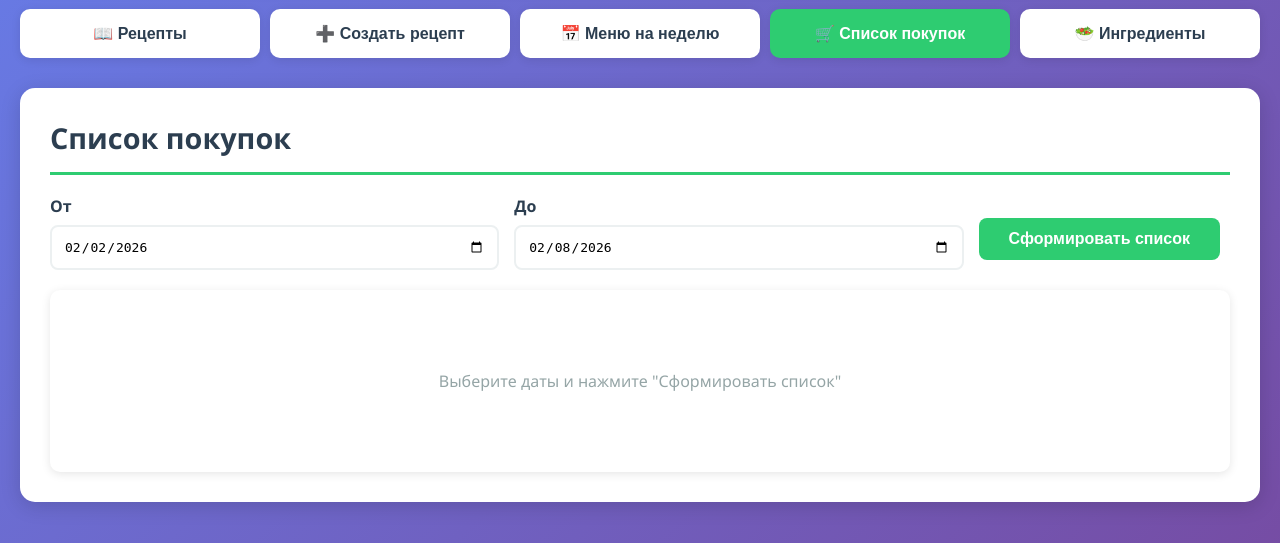
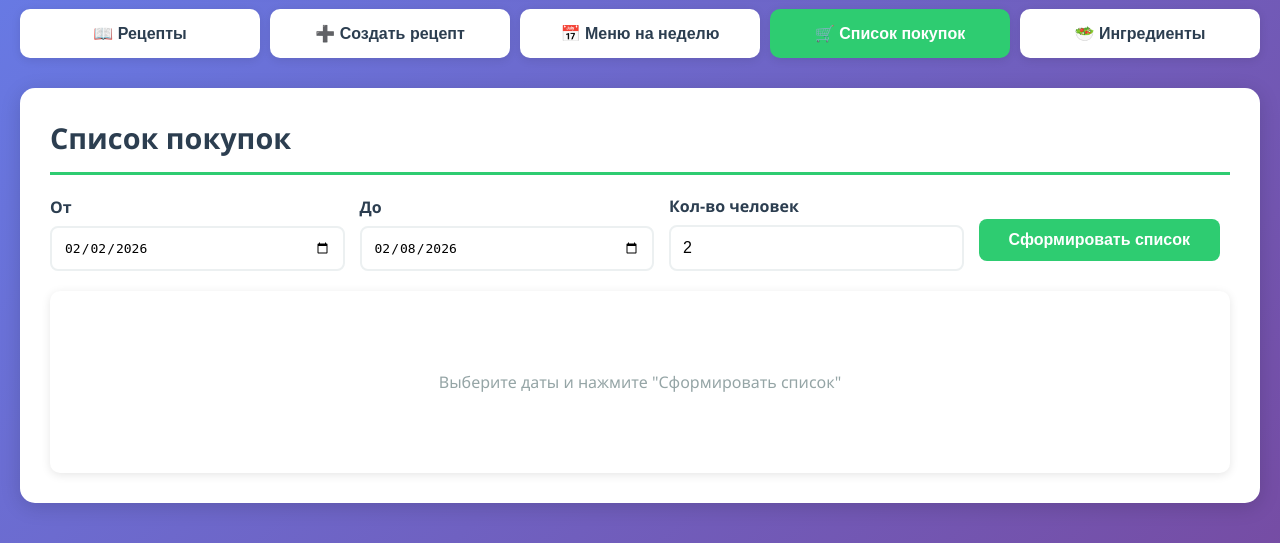
Before and after one commit to TomatoInOil/food-purchase-planner, a Django app: page / in a window 1280 px wide, after a click on "🛒 Список покупок". Shown: the part 190-733 px from the top of the page. Run offline with Django 5.2, Linux system fonts and the light colour scheme; the visitor is signed in with stand-in values (Sample User, id 1); data comes from the database, SQL or seed files in the repository; data that the repository does not hold is empty.

Commit message:
feat(recipe-manager): add people count input and update shopping list API to handle people count

```diff
--- a/src/config/templates/recipe_manager.html
+++ b/src/config/templates/recipe_manager.html
@@ -128,6 +128,10 @@
                     <div class="form-group">
                         <label>До</label>
                         <input type="date" id="shoppingEndDate">
+                    </div>
+                    <div class="form-group">
+                        <label>Кол-во человек</label>
+                        <input type="number" id="shoppingPeopleCount" min="1" max="20" value="2">
                     </div>
                     <button class="btn btn-primary" onclick="generateShoppingList()">Сформировать список</button>
                 </div>
@@ -661,6 +665,11 @@
         async function generateShoppingList() {
             const startDate = document.getElementById('shoppingStartDate').value;
             const endDate = document.getElementById('shoppingEndDate').value;
+            const peopleInput = document.getElementById('shoppingPeopleCount');
+            let peopleCount = parseInt(peopleInput.value, 10);
+            if (isNaN(peopleCount) || peopleCount < 1 || peopleCount > 20) {
+                peopleCount = 2;
+            }
 
             if (!startDate || !endDate) {
                 showError('Выберите даты!');
@@ -670,7 +679,7 @@
             try {
                 const items = await apiFetch('/api/shopping-list/', {
                     method: 'POST',
-                    body: { start_date: startDate, end_date: endDate }
+                    body: { start_date: startDate, end_date: endDate, people_count: peopleCount }
                 });
 
                 const container = document.getElementById('shoppingList');
--- a/src/planner/api.py
+++ b/src/planner/api.py
@@ -376,6 +376,17 @@ def shopping_list(request):
     if start_date > end_date:
         return _error_response("start_date must be before or equal to end_date")
 
+    raw_people = body.get("people_count")
+    if raw_people is None:
+        people_count = 2
+    else:
+        try:
+            people_count = int(raw_people)
+        except (TypeError, ValueError):
+            return _error_response("people_count must be an integer")
+        if not (1 <= people_count <= 20):
+            return _error_response("people_count must be between 1 and 20")
+
     user = request.user
     slots_by_day_meal = {
         (s.day_of_week, s.meal_type): s.recipe_id
@@ -400,7 +411,7 @@ def shopping_list(request):
         current += timedelta(days=1)
 
     result = [
-        {"name": v["name"], "weight_grams": v["weight_grams"]}
+        {"name": v["name"], "weight_grams": round(v["weight_grams"] * people_count)}
         for v in aggregated.values()
     ]
     result.sort(key=lambda x: x["name"])
```
